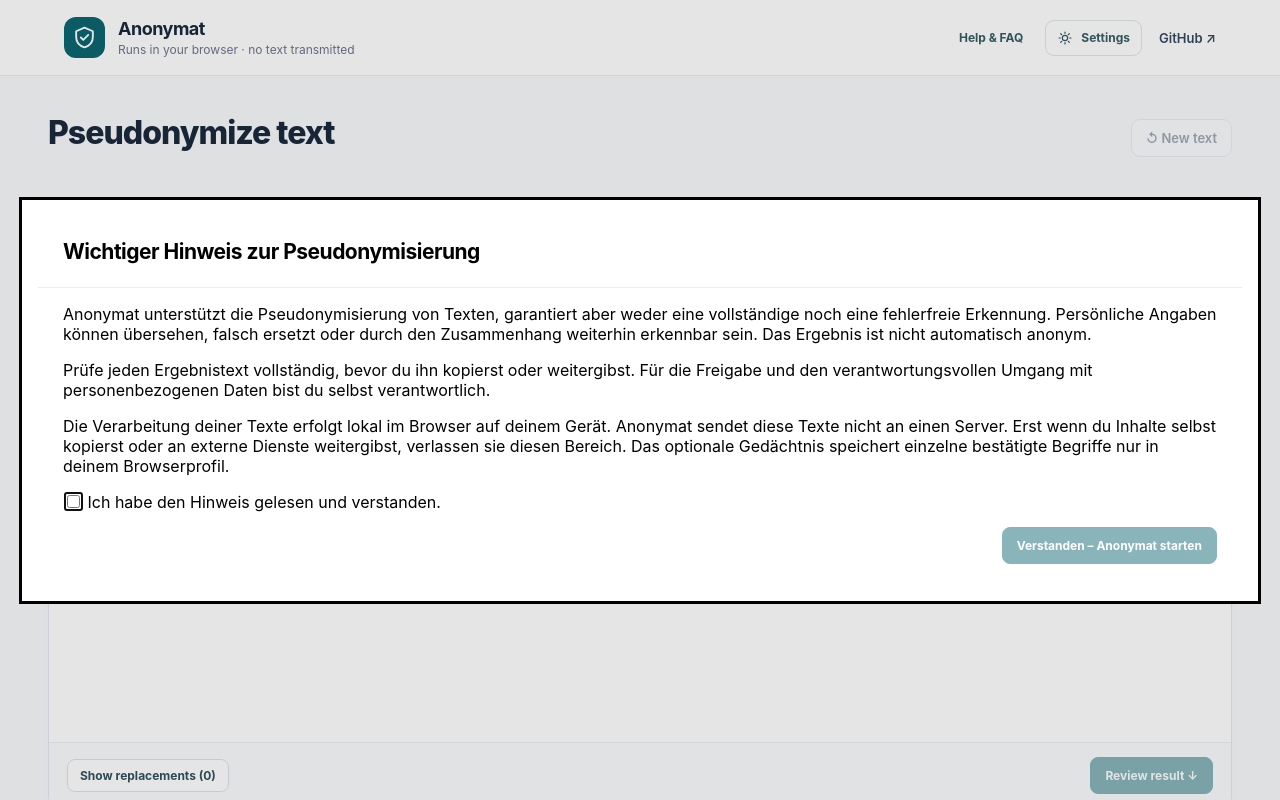
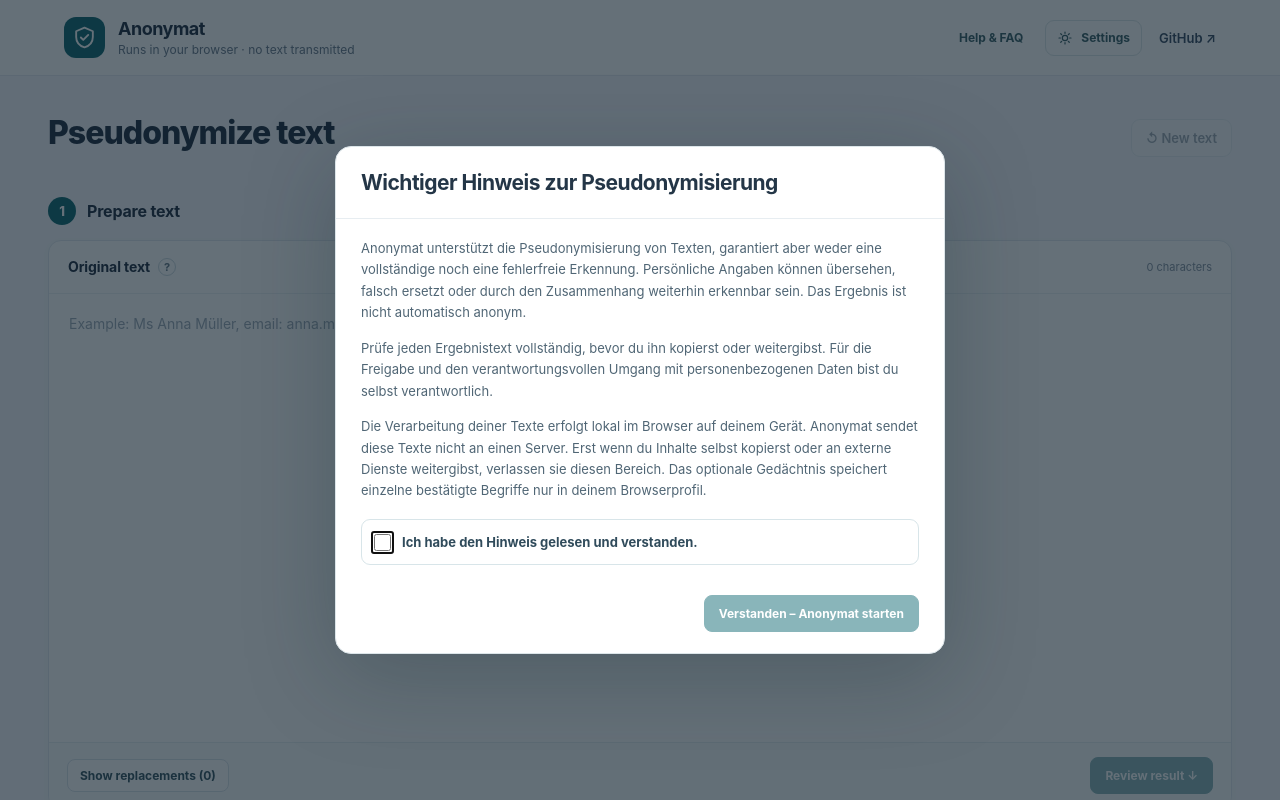
Before and after one commit to Uli-Z/Anonymat, a Svelte app in the folder v2/: page / in a window 1280 px wide. Shown: the top 800 px of the page. Built offline with nearby package versions, Linux system fonts and the light colour scheme.

Commit message:
Style accessible first-run acknowledgement dialog

```diff
--- a/v2/src/app.css
+++ b/v2/src/app.css
@@ -367,6 +367,25 @@ h1{font-size:clamp(23px,2.5vw,32px);letter-spacing:-1px;line-height:1.18;margin:
   .proposal-review-banner button{width:100%}
 }
 
+/* First-run warning is modal and cannot be dismissed without acknowledgement. */
+.first-run-dialog{
+  width:min(610px,calc(100vw - 28px));max-height:calc(100dvh - 28px);
+  margin:auto;padding:0;border:1px solid #dce5e9;border-radius:16px;
+  background:#fff;color:#243647;box-shadow:0 22px 90px rgba(16,38,48,.26);overflow:hidden;
+}
+.first-run-dialog[open]{display:flex;flex-direction:column}
+.first-run-dialog::backdrop{background:rgba(15,32,45,.64)}
+.first-run-body{padding-top:19px;padding-bottom:3px}
+.first-run-body p{font-size:13px;line-height:1.65;color:#506675;margin:0 0 14px}
+.first-run-ack{display:flex;gap:11px;align-items:flex-start;margin:17px 0 12px;padding:12px;
+  border:1px solid #d8e5e9;border-radius:9px;font-size:13px;font-weight:650;line-height:1.55;
+  color:#304b5b;cursor:pointer}
+.first-run-ack input{flex:none;width:17px;height:17px;margin:2px 0 0;accent-color:#0b6570}
+@media(max-width:680px){
+  .first-run-dialog{width:calc(100vw - 14px);max-height:calc(100dvh - 14px);border-radius:12px}
+  .first-run-dialog .review-actions button{width:100%}
+}
+
 /* Browser-only learning: compact modal and optional management table. */
 .review-dialog,.consent-dialog{
   width:min(520px,calc(100vw - 28px));max-height:calc(100dvh - 28px);
```
